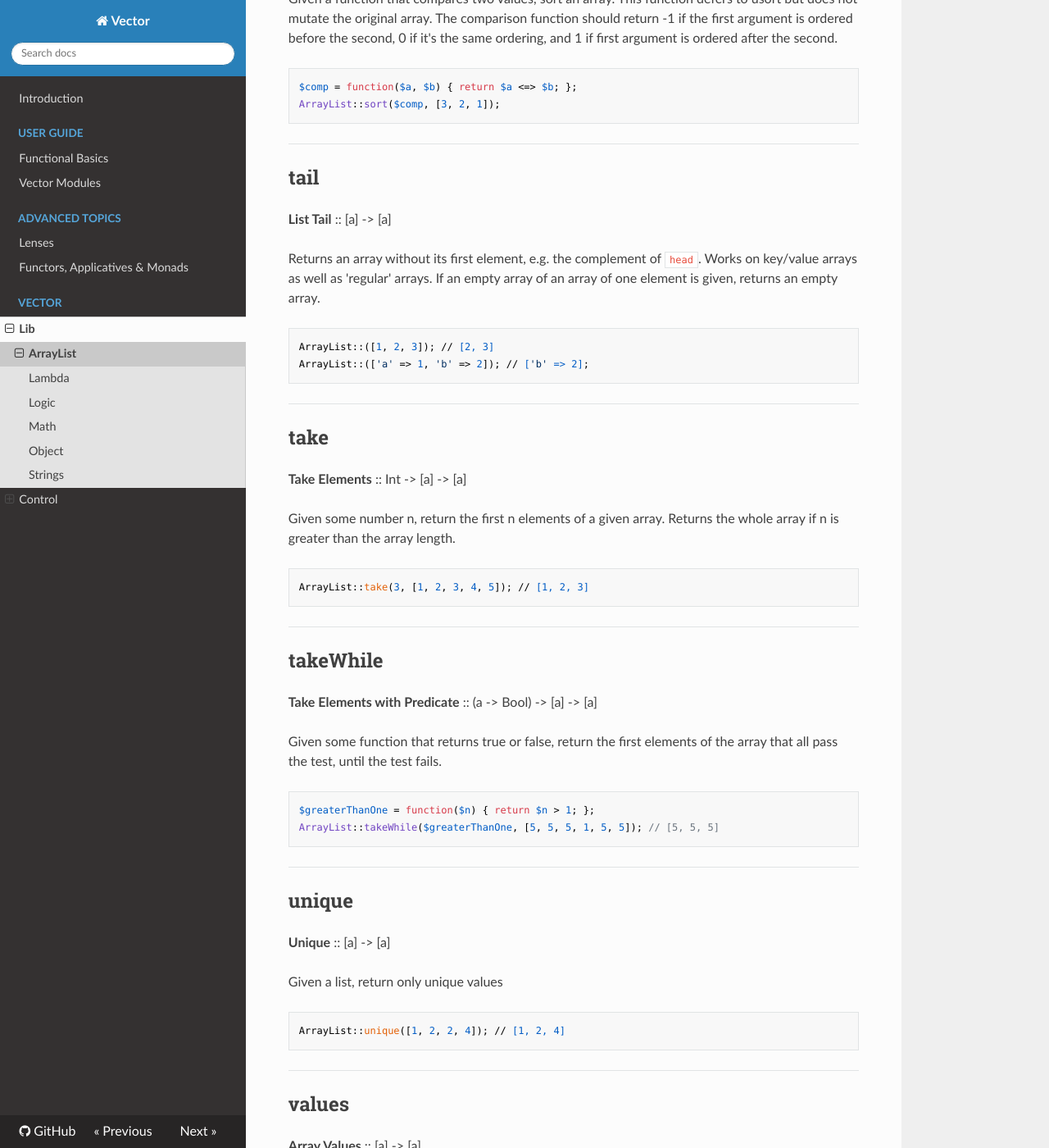
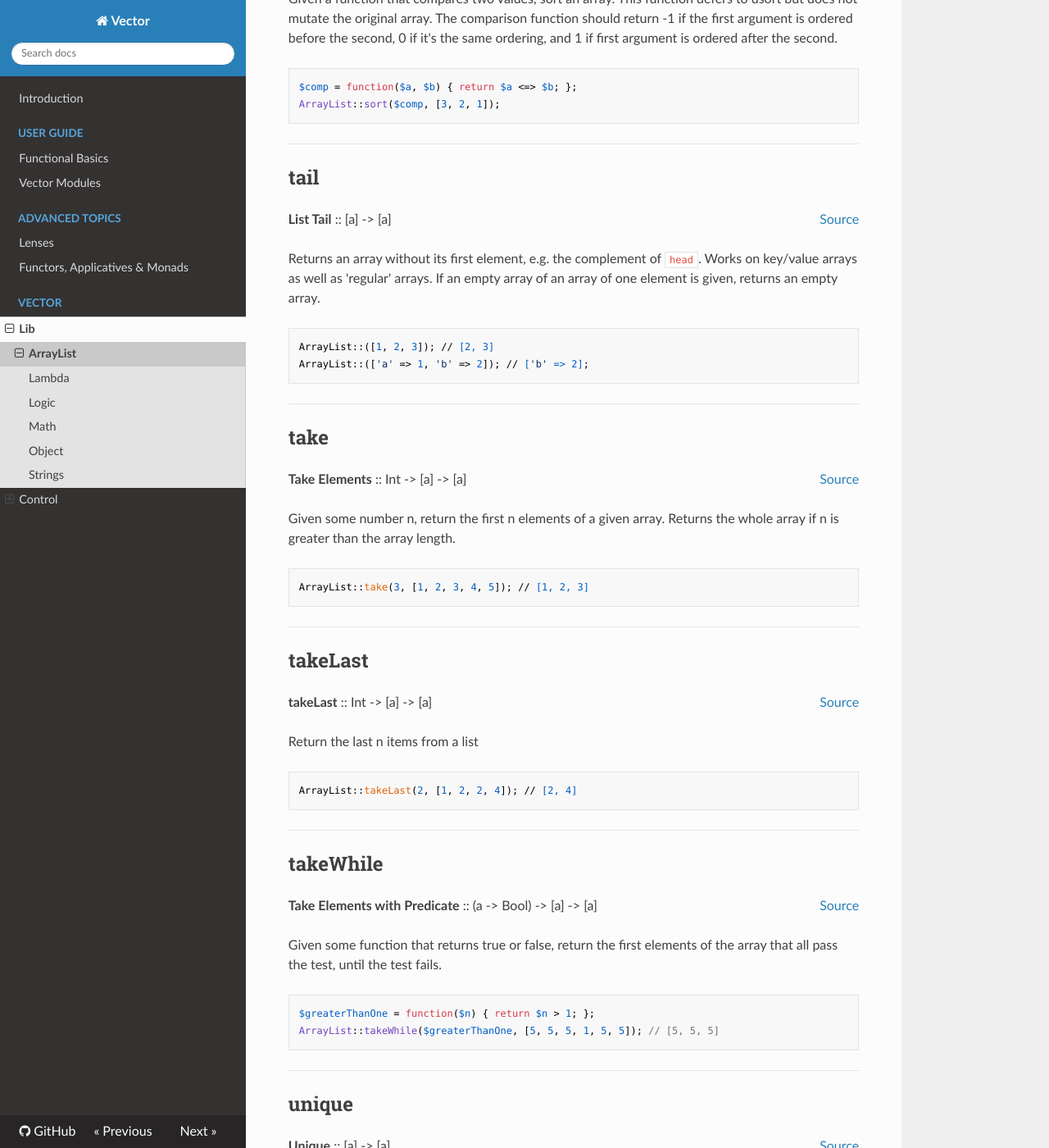
Before and after one commit to vector-php/vector, an MkDocs documentation site: the page built from docs/auto-generate/Vector/Lib/ArrayList.md, in a window 1280 px wide and 1400 px high, scrolled down 6432 px. Shown: the whole window at 82% size. Built offline with MkDocs 1.6.1, drawn with Linux system fonts in a browser that asks for light colours; nearby versions of some CDN libraries; old or Windows-style settings are respelled for this version of MkDocs; some of the changed text lies outside the part shown.

Commit message:
Updated docs to include source links.

````diff
--- a/docs/auto-generate/Vector/Lib/ArrayList.md
+++ b/docs/auto-generate/Vector/Lib/ArrayList.md
@@ -1,4 +1,6 @@
 ## bifurcate
+
+[Source](https://github.com/joseph-walker/vector/blob/master/src/Vector/Lib/ArrayList.php#L546)
 
 __Array Bifurcation__ :: (a -> Bool) -> [a] -> ([a], [a])
 
@@ -13,6 +15,8 @@ ArrayList::bifurcate($isEven, [1, 2, 3, 4, 5]); // [[2, 4], [1, 3, 5]]
 ---
 
 ## concat
+
+[Source](https://github.com/joseph-walker/vector/blob/master/src/Vector/Lib/ArrayList.php#L417)
 
 __Array Concatenation__ :: [a] -> [a] -> [a]
 
@@ -29,6 +33,8 @@ ArrayList::concat(['a' => 1, 'b' => 2], ['a' => 'foo', 'c' => 3]); // ['a' => 'f
 
 ## cons
 
+[Source](https://github.com/joseph-walker/vector/blob/master/src/Vector/Lib/ArrayList.php#L60)
+
 __Cons Operator__ :: a -> [a] -> [a]
 
 Given a value and an array, append that value to the end of the array.
@@ -41,6 +47,8 @@ ArrayList::cons(1, []); // [1]
 ---
 
 ## contains
+
+[Source](https://github.com/joseph-walker/vector/blob/master/src/Vector/Lib/ArrayList.php#L729)
 
 __Array Contains Element__ :: a -> [a] -> Bool
 
@@ -56,6 +64,8 @@ ArrayList::contains('a', ['b', 'c', 'd']); // false
 
 ## drop
 
+[Source](https://github.com/joseph-walker/vector/blob/master/src/Vector/Lib/ArrayList.php#L579)
+
 __Drop Elements__ :: Int -> [a] -> [a]
 
 Given some number n, drop n elements from an input array and return the rest of
@@ -69,6 +79,8 @@ ArrayList::drop(4, [1, 2]); // []
 ---
 
 ## dropWhile
+
+[Source](https://github.com/joseph-walker/vector/blob/master/src/Vector/Lib/ArrayList.php#L601)
 
 __Drop Elements with Predicate__ :: (a -> Bool) -> [a] -> [a]
 
@@ -84,6 +96,8 @@ ArrayList::dropWhile($greaterThanOne, [2, 4, 6, 1, 2, 3]); // [1, 2, 3]
 ---
 
 ## filter
+
+[Source](https://github.com/joseph-walker/vector/blob/master/src/Vector/Lib/ArrayList.php#L350)
 
 __Filter a List__ :: (a -> Bool) -> [a] -> [a]
 
@@ -101,6 +115,8 @@ ArrayList::filter(Math::lte(2), [1, 2, 3, 4, 5]); // [1, 2], using `lte` from th
 
 ## flatten
 
+[Source](https://github.com/joseph-walker/vector/blob/master/src/Vector/Lib/ArrayList.php#L699)
+
 __Array Flatten__ :: [a] -> [b]
 
 Flattens a nested array structure into a single-dimensional array. Can handle
@@ -113,6 +129,8 @@ ArrayList::flatten([1, [2], [[[3, 4, [5]]]]]); // [1, 2, 3, 4, 5]
 ---
 
 ## foldl
+
+[Source](https://github.com/joseph-walker/vector/blob/master/src/Vector/Lib/ArrayList.php#L471)
 
 __List Fold - From Left__ :: (b -> a -> b) -> b -> [a] -> b
 
@@ -130,6 +148,8 @@ ArrayList::foldl(Logic::and(), True, [True, True, False]); // False
 ---
 
 ## groupBy
+
+[Source](https://github.com/joseph-walker/vector/blob/master/src/Vector/Lib/ArrayList.php#L86)
 
 __Group By__ :: (a -> String) -> [a] -> [[a]]
 
@@ -149,6 +169,8 @@ ArrayList::groupBy($keyGen, $testCase); // ['small' => [1, 2, 3], 'big' => [4, 5
 
 ## head
 
+[Source](https://github.com/joseph-walker/vector/blob/master/src/Vector/Lib/ArrayList.php#L117)
+
 __List Head__ :: [a] -> a
 
 Returns the first element of a list, the element at index 0. Also functions
@@ -165,6 +187,8 @@ ArrayList::head([]); // Exception thrown
 
 ## index
 
+[Source](https://github.com/joseph-walker/vector/blob/master/src/Vector/Lib/ArrayList.php#L312)
+
 __List Index__ :: Int -> [a] -> a
 
 Returns the element of a list at the given index. Throws an exception
@@ -179,6 +203,8 @@ ArrayList::index('baz', [1, 2, 3]); // Exception thrown
 ---
 
 ## init
+
+[Source](https://github.com/joseph-walker/vector/blob/master/src/Vector/Lib/ArrayList.php#L233)
 
 __Initial List Values__ :: [a] -> [a]
 
@@ -195,6 +221,8 @@ ArrayList::init(['a' => 1, 'b' => 2]); // ['a' => 1];
 
 ## keys
 
+[Source](https://github.com/joseph-walker/vector/blob/master/src/Vector/Lib/ArrayList.php#L372)
+
 __Array Keys__ :: [a] -> [b]
 
 Returns the keys of an associative key/value array. Returns numerical indexes
@@ -208,6 +236,8 @@ ArrayList::keys([1, 2, 3]); // [0, 1, 2]
 ---
 
 ## last
+
+[Source](https://github.com/joseph-walker/vector/blob/master/src/Vector/Lib/ArrayList.php#L260)
 
 __Last List Value__ :: [a] -> a
 
@@ -224,6 +254,8 @@ ArrayList::last([]); // Exception thrown
 
 ## length
 
+[Source](https://github.com/joseph-walker/vector/blob/master/src/Vector/Lib/ArrayList.php#L284)
+
 __Array Length__ :: [a] -> a
 
 Returns the length of a list or array. Wraps php `count` function.
@@ -237,6 +269,8 @@ ArrayList::length(['a' => 1, 'b' => 2]); // 2
 
 ## map
 
+[Source](https://github.com/joseph-walker/vector/blob/master/src/Vector/Lib/ArrayList.php#L140)
+
 __Array Map__ :: (a -> b) -> [a] -> [b]
 
 Given some function and a list of arbitrary length, return a new array that is the
@@ -249,6 +283,8 @@ ArrayList::map($add(1), [1, 2, 3]); // [2, 3, 4]
 ---
 
 ## mapIndexed
+
+[Source](https://github.com/joseph-walker/vector/blob/master/src/Vector/Lib/ArrayList.php#L162)
 
 __Array Map Indexed__ :: (a -> b -> c) -> [a] -> [c]
 
@@ -265,6 +301,8 @@ ArrayList::mapIndexed($filterEvenIndexes, [1, 2, 3]); // [null, 2, null]
 
 ## replicate
 
+[Source](https://github.com/joseph-walker/vector/blob/master/src/Vector/Lib/ArrayList.php#L749)
+
 __Replicate Item__ :: Int -> a -> [a]
 
 Given some integer n and an item to repeat, repeat that item and place
@@ -278,6 +316,8 @@ ArrayList::replicate(5, 'foo'); // ['foo', 'foo', 'foo', 'foo', 'foo']
 
 ## reverse
 
+[Source](https://github.com/joseph-walker/vector/blob/master/src/Vector/Lib/ArrayList.php#L680)
+
 __Array Reverse__ :: [a] -> [a]
 
 Flip the order of a given array. Does not modify the original array.
@@ -289,6 +329,8 @@ ArrayList::reverse([1, 2, 3]); // [3, 2, 1]
 ---
 
 ## setIndex
+
+[Source](https://github.com/joseph-walker/vector/blob/master/src/Vector/Lib/ArrayList.php#L441)
 
 __Set Array Value__ :: a -> b -> [b] -> [b]
 
@@ -303,6 +345,8 @@ ArrayList::setValue('c', 3, ['a' => 1, 'b' => 2]); // ['a' => 1, 'b' => 2, 'c' =
 ---
 
 ## sort
+
+[Source](https://github.com/joseph-walker/vector/blob/master/src/Vector/Lib/ArrayList.php#L185)
 
 __Array Sort__ :: (a -> a -> Int) -> [a] -> [a]
 
@@ -320,6 +364,8 @@ ArrayList::sort($comp, [3, 2, 1]);
 
 ## tail
 
+[Source](https://github.com/joseph-walker/vector/blob/master/src/Vector/Lib/ArrayList.php#L210)
+
 __List Tail__ :: [a] -> [a]
 
 Returns an array without its first element, e.g. the complement of `head`. Works on
@@ -335,6 +381,8 @@ ArrayList::(['a' => 1, 'b' => 2]); // ['b' => 2];
 
 ## take
 
+[Source](https://github.com/joseph-walker/vector/blob/master/src/Vector/Lib/ArrayList.php#L630)
+
 __Take Elements__ :: Int -> [a] -> [a]
 
 Given some number n, return the first n elements of a given array. Returns the whole
@@ -346,7 +394,23 @@ ArrayList::take(3, [1, 2, 3, 4, 5]); // [1, 2, 3]
 
 ---
 
+## takeLast
+
+[Source](https://github.com/joseph-walker/vector/blob/master/src/Vector/Lib/ArrayList.php#L792)
+
+__takeLast__ :: Int -> [a] -> [a]
+
+Return the last n items from a list
+
+```
+ArrayList::takeLast(2, [1, 2, 2, 4]); // [2, 4]
+```
+
+---
+
 ## takeWhile
+
+[Source](https://github.com/joseph-walker/vector/blob/master/src/Vector/Lib/ArrayList.php#L651)
 
 __Take Elements with Predicate__ :: (a -> Bool) -> [a] -> [a]
 
@@ -362,6 +426,8 @@ ArrayList::takeWhile($greaterThanOne, [5, 5, 5, 1, 5, 5]); // [5, 5, 5]
 
 ## unique
 
+[Source](https://github.com/joseph-walker/vector/blob/master/src/Vector/Lib/ArrayList.php#L773)
+
 __Unique__ :: [a] -> [a]
 
 Given a list, return only unique values
@@ -373,6 +439,8 @@ ArrayList::unique([1, 2, 2, 4]); // [1, 2, 4]
 ---
 
 ## values
+
+[Source](https://github.com/joseph-walker/vector/blob/master/src/Vector/Lib/ArrayList.php#L393)
 
 __Array Values__ :: [a] -> [a]
 
@@ -387,6 +455,8 @@ ArrayList::values([1, 2, 3]); // [1, 2, 3]
 
 ## zip
 
+[Source](https://github.com/joseph-walker/vector/blob/master/src/Vector/Lib/ArrayList.php#L524)
+
 __Array Zip__ :: [a] -> [b] -> [(a, b)]
 
 Given two arrays a and b, return a new array where each element is a tuple of a and b. If a and b
@@ -399,6 +469,8 @@ ArrayList::zip([1, 2, 3], ['a', 'b', 'c']); // [[1, 'a'], [2, 'b'], [3, 'c']]
 ---
 
 ## zipWith
+
+[Source](https://github.com/joseph-walker/vector/blob/master/src/Vector/Lib/ArrayList.php#L498)
 
 __Custom Array Zip__ :: (a -> b -> c) -> [a] -> [b] -> [c]
 
--- a/docs/extra.css
+++ b/docs/extra.css
@@ -1,5 +1,10 @@
 .article .data {
     text-align: left;
+}
+
+h2 + p {
+    float: right;
+    margin: 0;
 }
 
 code {
````
Also changed, not shown: docs/auto-generate/Vector/Control/Applicative.md (+24 -8 lines), docs/auto-generate/Vector/Control/Functor.md (+12 -4 lines), docs/auto-generate/Vector/Control/Lens.md (+15 -24 lines), docs/auto-generate/Vector/Lib/Lambda.md (+6 -0 lines), docs/auto-generate/Vector/Lib/Logic.md (+30 -0 lines), docs/auto-generate/Vector/Lib/Math.md (+26 -0 lines), docs/auto-generate/Vector/Lib/Object.md (+22 -2 lines), docs/auto-generate/Vector/Lib/Strings.md (+22 -0 lines), 2 other files.
